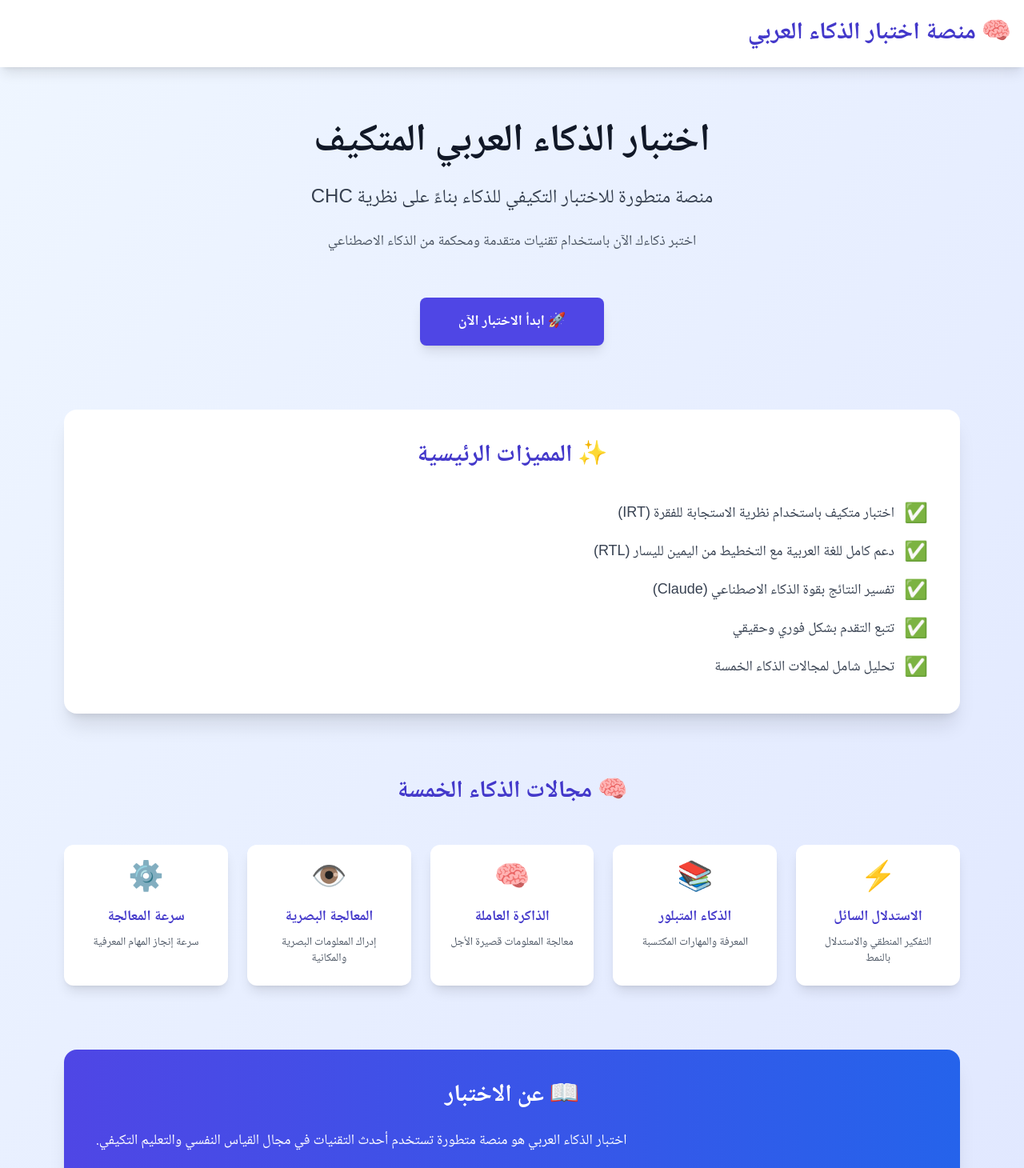
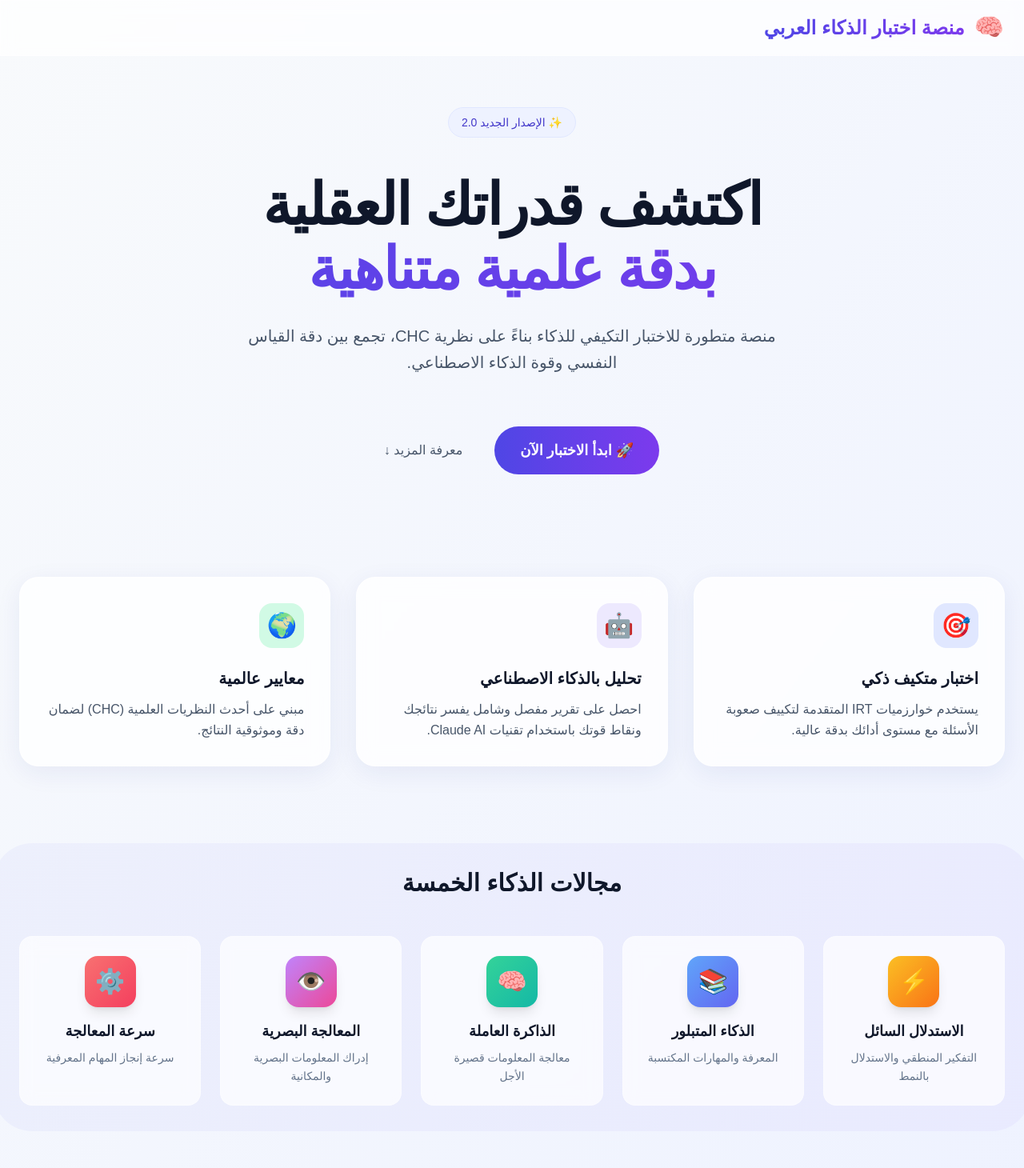
Before and after one commit to amgedzein-hub/AIQ, a Next.js app in the folder apps/frontend/: page /en in a window 1280 px wide. Shown: the top 1460 px of the page at 80% size. Built offline with nearby package versions, Linux system fonts and the light colour scheme.

Commit message:
feat: modernize frontend design with glassmorphism and new color palette

```diff
--- a/apps/frontend/src/app/[locale]/page.tsx
+++ b/apps/frontend/src/app/[locale]/page.tsx
@@ -7,27 +7,37 @@ const DOMAINS = [
   {
     code: 'Gf',
     name: 'الاستدلال السائل',
-    desc: 'التفكير المنطقي والاستدلال بالنمط'
+    desc: 'التفكير المنطقي والاستدلال بالنمط',
+    icon: '⚡',
+    color: 'from-amber-400 to-orange-500'
   },
   {
     code: 'Gc',
     name: 'الذكاء المتبلور',
-    desc: 'المعرفة والمهارات المكتسبة'
+    desc: 'المعرفة والمهارات المكتسبة',
+    icon: '📚',
+    color: 'from-blue-400 to-indigo-500'
   },
   {
     code: 'Gwm',
     name: 'الذاكرة العاملة',
-    desc: 'معالجة المعلومات قصيرة الأجل'
+    desc: 'معالجة المعلومات قصيرة الأجل',
+    icon: '🧠',
+    color: 'from-emerald-400 to-teal-500'
   },
   {
     code: 'Gv',
     name: 'المعالجة البصرية',
-    desc: 'إدراك المعلومات البصرية والمكانية'
+    desc: 'إدراك المعلومات البصرية والمكانية',
+    icon: '👁️',
+    color: 'from-purple-400 to-pink-500'
   },
   {
     code: 'Gs',
     name: 'سرعة المعالجة',
-    desc: 'سرعة إنجاز المهام المعرفية'
+    desc: 'سرعة إنجاز المهام المعرفية',
+    icon: '⚙️',
+    color: 'from-red-400 to-rose-500'
   },
 ];
 
@@ -39,122 +49,118 @@ export default async function HomePage({
   await params;
 
   return (
-    <div className="min-h-screen bg-gradient-to-br from-blue-50 to-indigo-100" dir="rtl">
+    <div className="min-h-screen bg-gradient-to-br from-slate-50 to-indigo-50" dir="rtl">
       {/* Header/Navigation */}
-      <nav className="bg-white shadow-lg">
-        <div className="max-w-7xl mx-auto px-4 py-6 flex justify-between items-center">
-          <h1 className="text-3xl font-bold text-indigo-700">
-            🧠 منصة اختبار الذكاء العربي
+      <nav className="glass sticky top-0 z-50 border-b border-white/20">
+        <div className="max-w-7xl mx-auto px-6 py-4 flex justify-between items-center">
+          <div className="flex items-center gap-3">
+            <span className="text-3xl animate-float">🧠</span>
+            <h1 className="text-2xl font-bold bg-clip-text text-transparent bg-gradient-to-r from-primary-600 to-secondary-600">
+              منصة اختبار الذكاء العربي
             </h1>
+          </div>
         </div>
       </nav>
 
       {/* Main Content */}
-      <main className="max-w-6xl mx-auto px-4 py-16">
+      <main className="max-w-7xl mx-auto px-6 py-16 space-y-32">
         {/* Hero Section */}
-        <div className="text-center space-y-6 mb-20">
-          <h2 className="text-5xl font-bold text-gray-900 leading-tight">
-            اختبار الذكاء العربي المتكيف
+        <div className="text-center space-y-8 animate-fade-in-up">
+          <div className="inline-block px-4 py-2 rounded-full bg-primary-50 text-primary-700 text-sm font-medium mb-4 border border-primary-100">
+            ✨ الإصدار الجديد 2.0
+          </div>
+          <h2 className="text-6xl md:text-7xl font-bold text-slate-900 leading-tight tracking-tight">
+            اكتشف قدراتك العقلية
+            <span className="block text-transparent bg-clip-text bg-gradient-to-r from-primary-600 to-secondary-600 mt-2">
+              بدقة علمية متناهية
+            </span>
           </h2>
-          <p className="text-2xl text-gray-700 max-w-3xl mx-auto">
-            منصة متطورة للاختبار التكيفي للذكاء بناءً على نظرية CHC
-          </p>
-          <p className="text-lg text-gray-600 max-w-3xl mx-auto">
-            اختبر ذكاءك الآن باستخدام تقنيات متقدمة ومحكمة من الذكاء الاصطناعي
+          <p className="text-xl text-slate-600 max-w-2xl mx-auto leading-relaxed">
+            منصة متطورة للاختبار التكيفي للذكاء بناءً على نظرية CHC، تجمع بين دقة القياس النفسي وقوة الذكاء الاصطناعي.
           </p>
 
-          {/* Start Test Button */}
-          <div className="pt-8">
+          <div className="pt-8 flex flex-col sm:flex-row gap-4 justify-center items-center">
             <Link
               href="./test"
-              className="inline-block bg-indigo-600 hover:bg-indigo-700 text-white font-bold py-4 px-12 rounded-lg transition transform hover:scale-105 text-lg shadow-lg"
+              className="group relative inline-flex items-center justify-center px-8 py-4 text-lg font-bold text-white transition-all duration-200 bg-gradient-to-r from-primary-600 to-secondary-600 rounded-full hover:shadow-lg hover:shadow-primary-500/30 hover:-translate-y-1 overflow-hidden"
             >
+              <span className="relative z-10 flex items-center gap-2">
                 🚀 ابدأ الاختبار الآن
+              </span>
+              <div className="absolute inset-0 bg-gradient-to-r from-secondary-600 to-primary-600 opacity-0 group-hover:opacity-100 transition-opacity duration-200" />
             </Link>
+            <a href="#features" className="text-slate-600 hover:text-primary-600 font-medium transition-colors px-6 py-4">
+              معرفة المزيد ↓
+            </a>
           </div>
         </div>
 
-
-        {/* Features Section */}
-        <div className="bg-white rounded-2xl shadow-xl p-10 mb-20">
-          <h3 className="text-3xl font-bold text-center text-indigo-700 mb-10">
-            ✨ المميزات الرئيسية
-          </h3>
-          <ul className="space-y-4 text-lg text-gray-700">
-            <li className="flex items-start gap-3">
-              <span className="text-2xl">✅</span>
-              <span>اختبار متكيف باستخدام نظرية الاستجابة للفقرة (IRT)</span>
-            </li>
-            <li className="flex items-start gap-3">
-              <span className="text-2xl">✅</span>
-              <span>دعم كامل للغة العربية مع التخطيط من اليمين لليسار (RTL)</span>
-            </li>
-            <li className="flex items-start gap-3">
-              <span className="text-2xl">✅</span>
-              <span>تفسير النتائج بقوة الذكاء الاصطناعي (Claude)</span>
-            </li>
-            <li className="flex items-start gap-3">
-              <span className="text-2xl">✅</span>
-              <span>تتبع التقدم بشكل فوري وحقيقي</span>
-            </li>
-            <li className="flex items-start gap-3">
-              <span className="text-2xl">✅</span>
-              <span>تحليل شامل لمجالات الذكاء الخمسة</span>
-            </li>
-          </ul>
+        {/* Features Grid */}
+        <div id="features" className="grid grid-cols-1 md:grid-cols-3 gap-8">
+          <div className="glass-card p-8 rounded-3xl hover:border-primary-200 transition-colors duration-300 delay-100 animate-fade-in-up">
+            <div className="w-14 h-14 bg-primary-100 rounded-2xl flex items-center justify-center text-3xl mb-6">
+              🎯
+            </div>
+            <h3 className="text-xl font-bold text-slate-900 mb-3">اختبار متكيف ذكي</h3>
+            <p className="text-slate-600">
+              يستخدم خوارزميات IRT المتقدمة لتكييف صعوبة الأسئلة مع مستوى أدائك بدقة عالية.
+            </p>
+          </div>
+          <div className="glass-card p-8 rounded-3xl hover:border-secondary-200 transition-colors duration-300 delay-200 animate-fade-in-up">
+            <div className="w-14 h-14 bg-secondary-100 rounded-2xl flex items-center justify-center text-3xl mb-6">
+              🤖
+            </div>
+            <h3 className="text-xl font-bold text-slate-900 mb-3">تحليل بالذكاء الاصطناعي</h3>
+            <p className="text-slate-600">
+              احصل على تقرير مفصل وشامل يفسر نتائجك ونقاط قوتك باستخدام تقنيات Claude AI.
+            </p>
+          </div>
+          <div className="glass-card p-8 rounded-3xl hover:border-emerald-200 transition-colors duration-300 delay-300 animate-fade-in-up">
+            <div className="w-14 h-14 bg-emerald-100 rounded-2xl flex items-center justify-center text-3xl mb-6">
+              🌍
+            </div>
+            <h3 className="text-xl font-bold text-slate-900 mb-3">معايير عالمية</h3>
+            <p className="text-slate-600">
+              مبني على أحدث النظريات العلمية (CHC) لضمان دقة وموثوقية النتائج.
+            </p>
+          </div>
         </div>
 
         {/* Domains Section */}
-        <div className="mb-20">
-          <h3 className="text-3xl font-bold text-center text-indigo-700 mb-12">
-            🧠 مجالات الذكاء الخمسة
+        <div className="relative">
+          <div className="absolute inset-0 bg-gradient-to-r from-primary-500/5 to-secondary-500/5 rounded-[3rem] -m-8" />
+          <div className="relative">
+            <h3 className="text-3xl font-bold text-center text-slate-900 mb-12">
+              مجالات الذكاء الخمسة
             </h3>
             <div className="grid grid-cols-1 md:grid-cols-5 gap-6">
-            {DOMAINS.map((domain) => (
+              {DOMAINS.map((domain, index) => (
                 <div
                   key={domain.code}
-                className="bg-white rounded-xl shadow-lg p-6 hover:shadow-2xl hover:scale-105 transition transform"
+                  className="glass p-6 rounded-2xl hover:shadow-xl hover:-translate-y-2 transition-all duration-300 group"
+                  style={{ animationDelay: `${index * 100}ms` }}
                 >
-                <div className="text-4xl mb-3 text-center">
-                  {domain.code === 'Gf' && '⚡'}
-                  {domain.code === 'Gc' && '📚'}
-                  {domain.code === 'Gwm' && '🧠'}
-                  {domain.code === 'Gv' && '👁️'}
-                  {domain.code === 'Gs' && '⚙️'}
+                  <div className={`w-16 h-16 mx-auto mb-4 rounded-2xl bg-gradient-to-br ${domain.color} flex items-center justify-center text-3xl shadow-lg group-hover:scale-110 transition-transform duration-300`}>
+                    {domain.icon}
                   </div>
-                <h4 className="text-lg font-bold text-indigo-700 mb-2 text-center">
+                  <h4 className="text-lg font-bold text-slate-900 mb-2 text-center">
                     {domain.name}
                   </h4>
-                <p className="text-gray-600 text-sm text-center">
+                  <p className="text-slate-500 text-sm text-center leading-relaxed">
                     {domain.desc}
                   </p>
                 </div>
               ))}
             </div>
           </div>
-
-        {/* About Section */}
-        <div className="bg-gradient-to-r from-indigo-600 to-blue-600 rounded-2xl shadow-xl p-10 text-white">
-          <h3 className="text-3xl font-bold mb-6 text-center">
-            📖 عن الاختبار
-          </h3>
-          <div className="space-y-4 text-lg leading-relaxed">
-            <p>
-              اختبار الذكاء العربي هو منصة متطورة تستخدم أحدث التقنيات في مجال القياس النفسي والتعليم التكيفي.
-            </p>
-            <p>
-              يعتمد الاختبار على نظرية CHC (Cattell-Horn-Carroll) وتقنية نظرية الاستجابة للفقرة (IRT) لتقديم تجربة اختبار دقيقة وفعالة.
-            </p>
-            <p>
-              يتم تطبيق الذكاء الاصطناعي (Claude) لتقديم تفسيرات مفصلة وموثوقة لنتائجك.
-            </p>
-          </div>
         </div>
 
         {/* Footer */}
-        <div className="text-center mt-20 text-gray-600">
-          <p>© 2024 منصة اختبار الذكاء العربي. جميع الحقوق محفوظة.</p>
-        </div>
+        <footer className="border-t border-slate-200 pt-12 pb-8 text-center">
+          <p className="text-slate-500 font-medium">
+            © 2024 منصة اختبار الذكاء العربي. جميع الحقوق محفوظة.
+          </p>
+        </footer>
       </main>
     </div>
   );
--- a/apps/frontend/src/styles/globals.css
+++ b/apps/frontend/src/styles/globals.css
@@ -2,7 +2,15 @@
 @tailwind components;
 @tailwind utilities;
 
-@import url('https://fonts.googleapis.com/css2?family=Amiri:wght@400;700&family=Noto+Naskh+Arabic:wght@400;700&display=swap');
+@import url('https://fonts.googleapis.com/css2?family=IBM+Plex+Sans+Arabic:wght@300;400;500;600;700&display=swap');
+
+:root {
+  --background: 255, 255, 255;
+  --foreground: 23, 23, 23;
+  --primary: 99, 102, 241; /* Indigo 500 */
+  --primary-dark: 79, 70, 229; /* Indigo 600 */
+  --secondary: 139, 92, 246; /* Violet 500 */
+}
 
 * {
   margin: 0;
@@ -12,50 +20,86 @@
 
 html {
   font-size: 16px;
+  scroll-behavior: smooth;
 }
 
 body {
-  font-family: 'Noto Naskh Arabic', 'Amiri', -apple-system, BlinkMacSystemFont,
-    'Segoe UI', sans-serif;
+  font-family: 'IBM Plex Sans Arabic', sans-serif;
   line-height: 1.6;
-  background-color: #f9fafb;
-  color: #1f2937;
+  background-color: #f8fafc; /* Slate 50 */
+  color: #1e293b; /* Slate 800 */
+  -webkit-font-smoothing: antialiased;
+  -moz-osx-font-smoothing: grayscale;
 }
 
-html[dir='rtl'] body {
-  text-align: right;
+/* Glassmorphism Utilities */
+.glass {
+  background: rgba(255, 255, 255, 0.7);
+  backdrop-filter: blur(10px);
+  -webkit-backdrop-filter: blur(10px);
+  border: 1px solid rgba(255, 255, 255, 0.3);
 }
 
-html[dir='ltr'] body {
-  text-align: left;
+.glass-card {
+  background: rgba(255, 255, 255, 0.8);
+  backdrop-filter: blur(12px);
+  -webkit-backdrop-filter: blur(12px);
+  border: 1px solid rgba(255, 255, 255, 0.5);
+  box-shadow: 0 8px 32px 0 rgba(31, 38, 135, 0.07);
 }
 
-h1,
-h2,
-h3,
-h4,
-h5,
-h6 {
-  font-weight: 700;
-  line-height: 1.3;
+.glass-dark {
+  background: rgba(17, 24, 39, 0.7);
+  backdrop-filter: blur(10px);
+  -webkit-backdrop-filter: blur(10px);
+  border: 1px solid rgba(255, 255, 255, 0.1);
+  color: white;
 }
 
-button {
-  cursor: pointer;
-  transition: all 0.2s ease;
+/* Custom Scrollbar */
+::-webkit-scrollbar {
+  width: 8px;
 }
 
-button:disabled {
-  opacity: 0.5;
-  cursor: not-allowed;
+::-webkit-scrollbar-track {
+  background: #f1f5f9;
 }
 
-/* Arabic specific styling */
-.text-ar {
-  font-family: 'Amiri', serif;
+::-webkit-scrollbar-thumb {
+  background: #cbd5e1;
+  border-radius: 4px;
 }
 
-.prose-ar {
-  font-family: 'Noto Naskh Arabic', serif;
-  line-height: 1.8;
+::-webkit-scrollbar-thumb:hover {
+  background: #94a3b8;
 }
+
+/* Animations */
+@keyframes float {
+  0% { transform: translateY(0px); }
+  50% { transform: translateY(-10px); }
+  100% { transform: translateY(0px); }
+}
+
+.animate-float {
+  animation: float 6s ease-in-out infinite;
+}
+
+@keyframes fade-in-up {
+  from {
+    opacity: 0;
+    transform: translateY(20px);
+  }
+  to {
+    opacity: 1;
+    transform: translateY(0);
+  }
+}
+
+.animate-fade-in-up {
+  animation: fade-in-up 0.6s ease-out forwards;
+}
+
+.delay-100 { animation-delay: 100ms; }
+.delay-200 { animation-delay: 200ms; }
+.delay-300 { animation-delay: 300ms; }
```
Also changed, not shown: apps/frontend/src/components/ResultsView.tsx (+51 -27 lines), apps/frontend/src/components/TestInterface.tsx (+41 -26 lines), apps/frontend/tailwind.config.ts (+43 -5 lines). Lines whose indentation alone changed are shown as unchanged.
